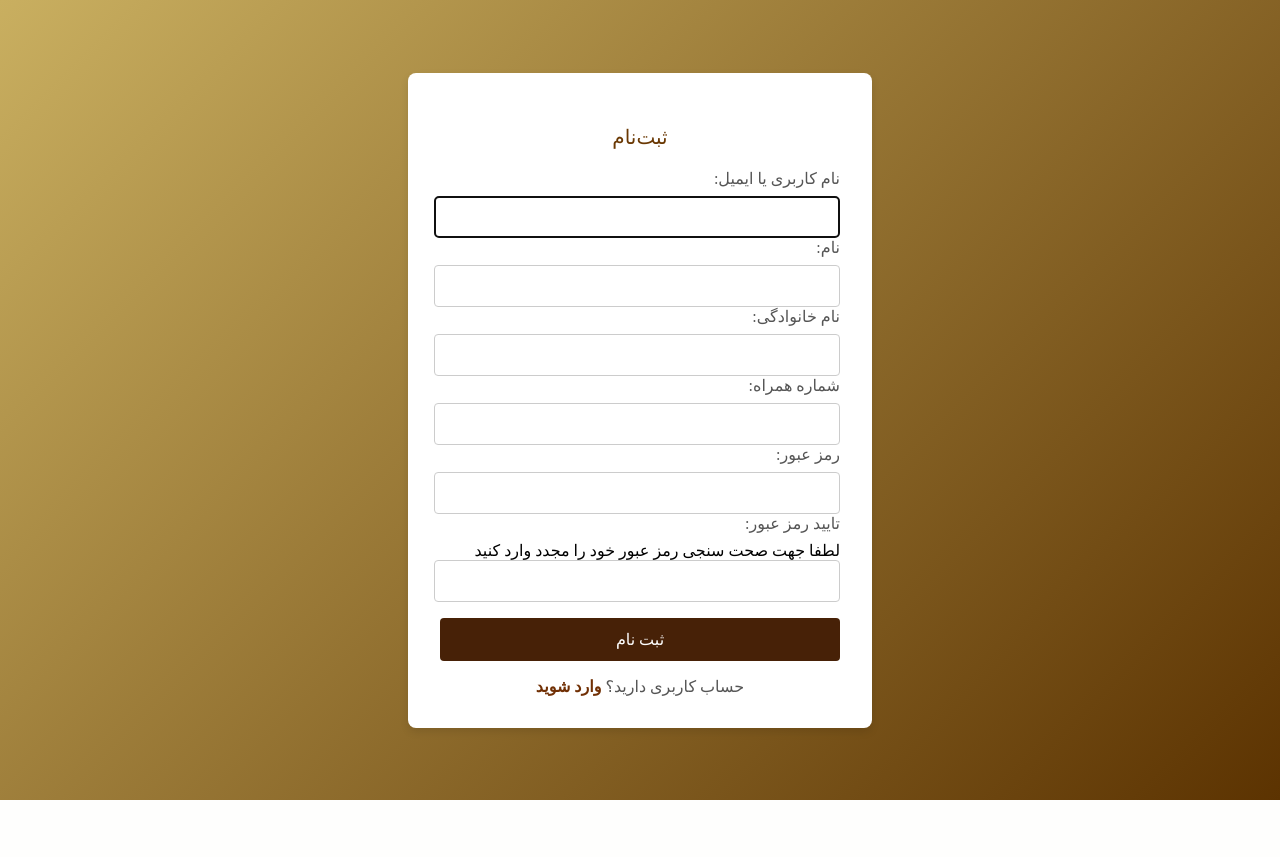
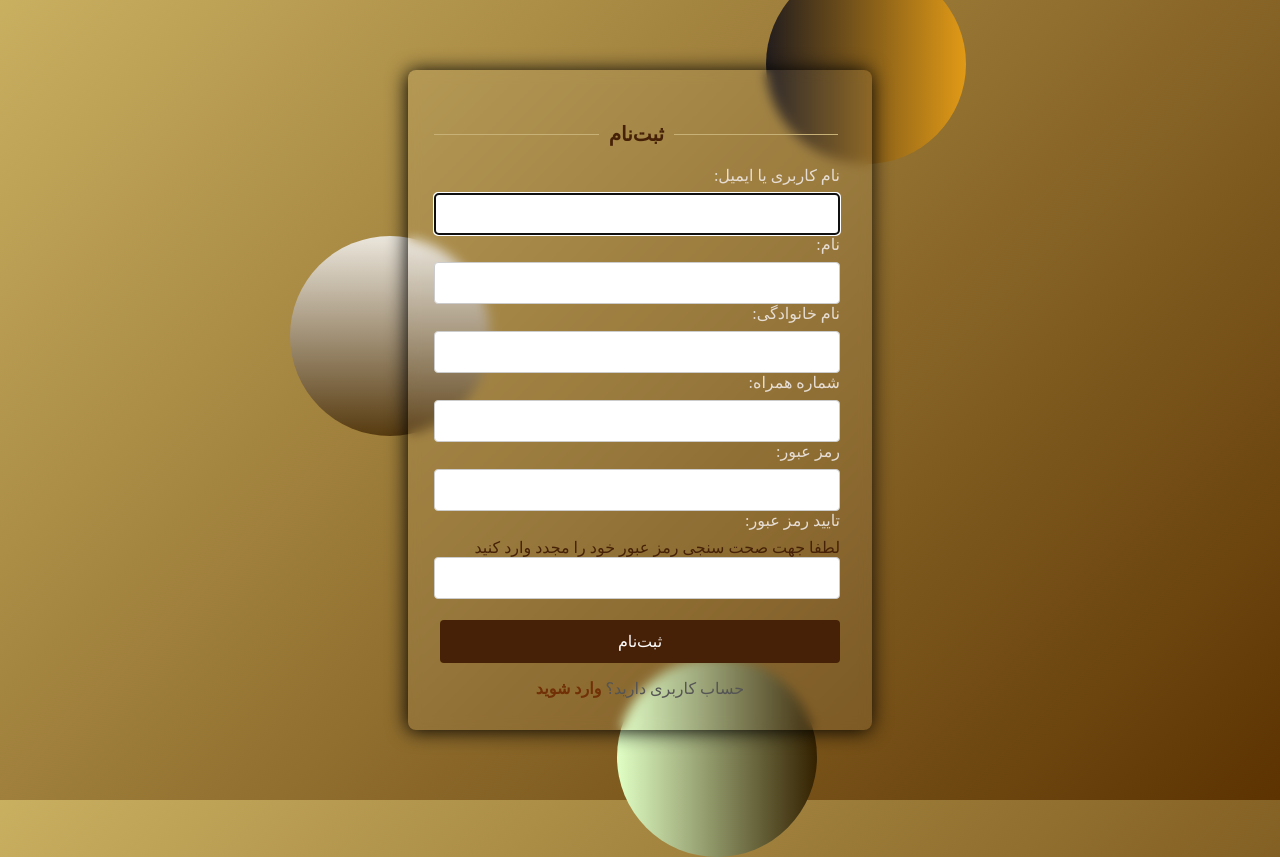
Before and after one commit to mahdishafaat/AP-CoffeeShop, a Django app: page /accounts/register/ in a window 1280 px wide. Before the commit the page ends 800 px from the top, so only its background shows below. Run offline with Django 5.2, Linux system fonts and the light colour scheme; some web fonts are replaced.

Commit message:
larger bubbles

```diff
--- a/static/css/signup.css
+++ b/static/css/signup.css
@@ -7,6 +7,9 @@
   }
 *{
     font-family: Vazirmatn;
+}
+p{
+    color: #e6ddd4;
 }
 body {
     margin: 0;
@@ -21,17 +24,43 @@ body {
 }
 
 .signup-container {
-    background: #fff;
+    background: rgba(255, 255, 255, 0.06);
+    z-index:2;
     padding: 2rem;
     border-radius: 8px;
     box-shadow: 0 4px 8px rgba(0, 0, 0, 0.1);
     max-width: 400px;
     width: 100%;
+    backdrop-filter:blur(6px);
+    box-shadow: -1px 1px 20px 0 black;
 }
 
 #regis {
+    display: inline-block;
+    font-size: 30px;
+    position: relative;
     text-align: center;
-    color: #6a3803;
+    color:#472107;
+    left : -44%;
+}
+#regis::before,
+#regis::after {
+  content: '';
+  position: absolute;
+  top: 50%;
+  width: 297%;
+  height: 1px;
+  background-color: #c8b177;
+}
+
+#regis::before {
+  right: 100%;
+  margin-right: 10px;
+}
+
+#regis::after {
+  left: 100%;
+  margin-left: 10px;
 }
 .form-group {
     margin-bottom: 1rem;
@@ -41,7 +70,7 @@ body {
 .form-group label {
     display: block;
     margin-bottom: 0.5rem;
-    color: #555;
+    color: #e6ddd4;
 }
 
 .form-group input[type="text"],
@@ -64,6 +93,7 @@ button {
     font-size: 1rem;
     cursor: pointer;
     transition: background 0.3s ease;
+    margin-top:5px;
 }
 
 button:hover {
@@ -90,3 +120,29 @@ button:hover {
 .login a:hover {
     color: #c8b177;
 }
+.circle{
+    width:200px;
+    height:200px;
+    border-radius:100%;
+}
+#cir1{
+    background-image:linear-gradient(#ebe6dc, rgb(87, 59, 16));
+    margin-top: -128px;
+    margin-left:-500px;
+    position:absolute
+}
+#cir2{
+    background-image:linear-gradient( to right, #231d1d, rgb(225, 154, 22));
+    margin-top:-673px;
+    margin-left: 451px;
+    position: absolute;
+}
+#cir3{
+    background-image:linear-gradient( to right, #e0ffc5, rgb(52, 33, 0));
+    margin-top:714px;
+    margin-left: 154px;
+    position: absolute;
+}
+.helptext {
+    color: #472107
+}
--- a/templates/registration/register.html
+++ b/templates/registration/register.html
@@ -9,16 +9,24 @@
     <div class="signup-container">
         <form class="signup-form", action="", method="POST">
             {% csrf_token %}
-            <p id="regis">ثبت‌نام</p>
+            <p id="regis"><b>ثبت‌نام</b></p>
             <div class="form-group">
                 {{form}}
             </div>
-            <button type="submit">ثبت نام</button>
+            <button type="submit">ثبت‌نام</button>
         </form>
         <div class="login">
             <p>حساب کاربری دارید؟ <a href="{% url 'login' %}">وارد شوید</a></p>
         </div>
     </div>
+    <div class="circle" id="cir1">
+    </div>
+
+    <div class="circle" id="cir2">
+    </div>
+    <div class="circle" id="cir3">
+    </div>
+    </div>
     {% load static %}
     <link rel="stylesheet" href='{% static "css/signup.css" %}'>
 </body>
```
Also changed, not shown: static/css/login.css (+4 -5 lines).
